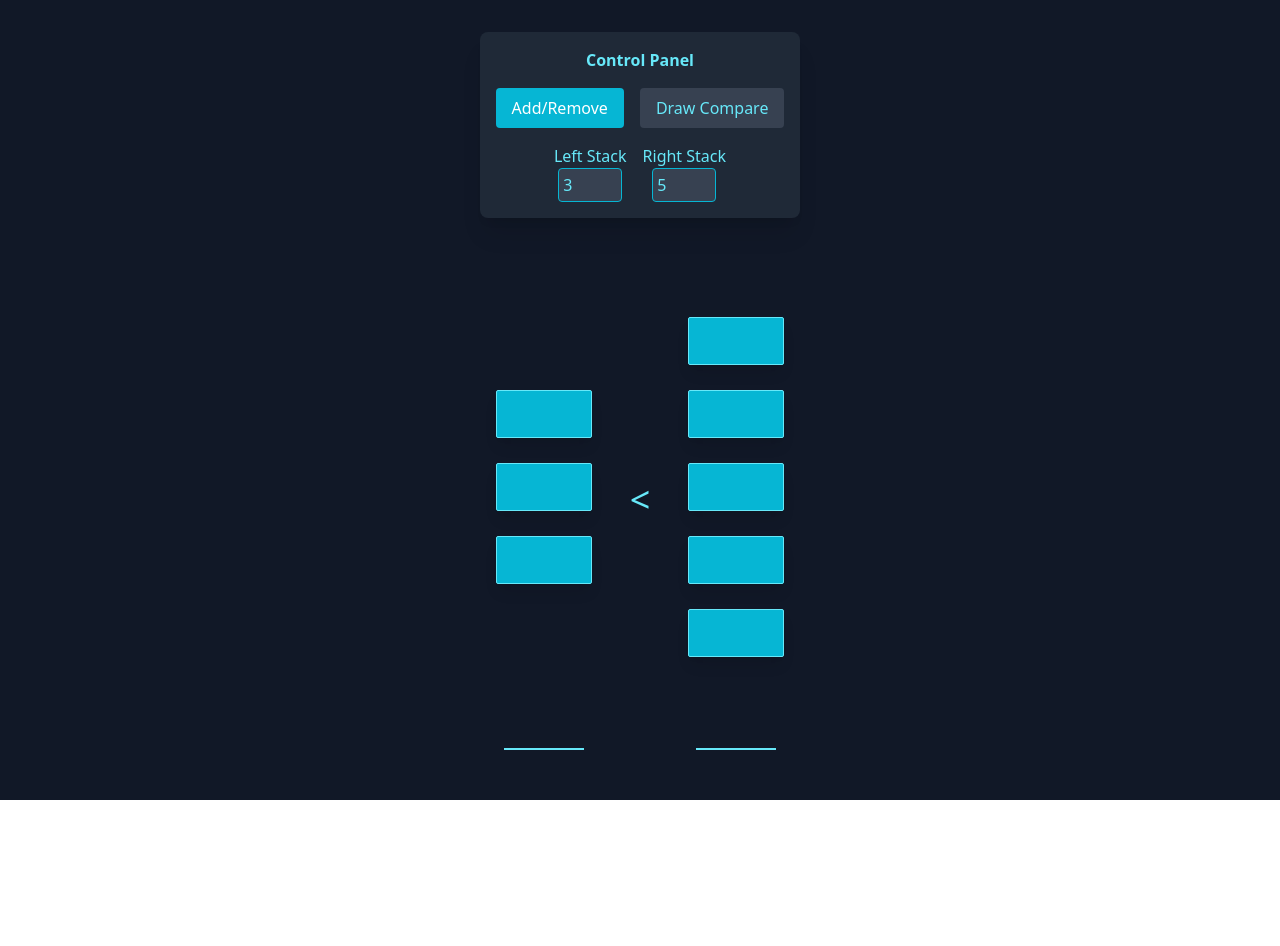
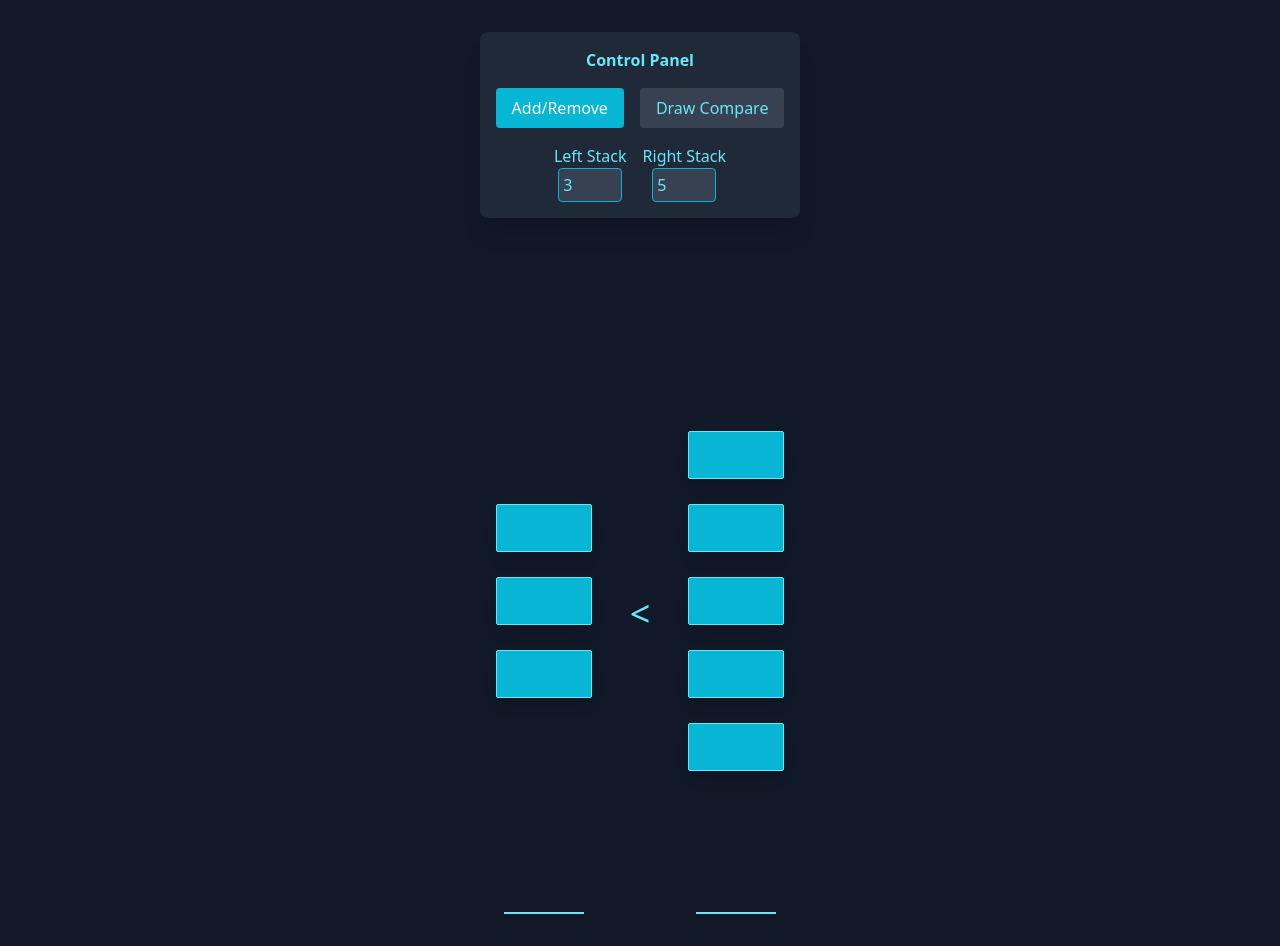
Before and after one commit to TriMPham98/synthesis-comparison-widget, a React (Vite) app: page / in a window 1280 px wide. Before the commit the page ends 800 px from the top, so only its background shows below. Built offline with nearby package versions, Linux system fonts and the light colour scheme.

Commit message:
Increase margin above stacks

```diff
--- a/src/components/ComparisonWidget.jsx
+++ b/src/components/ComparisonWidget.jsx
@@ -48,7 +48,7 @@ const ComparisonWidget = () => {
       <div
         ref={ref}
         className="flex flex-col-reverse items-center w-20 min-h-full
-                   border-b-2 border-cyan-300 mx-8 cursor-pointer" // Added cursor-pointer class
+                   border-b-2 border-cyan-300 mx-8 cursor-pointer"
         style={{
           position: "absolute",
           left: side === "left" ? "calc(33.33% - 40px)" : "auto",
@@ -144,8 +144,10 @@ const ComparisonWidget = () => {
     <div className="w-full min-h-screen bg-gray-900 p-8 relative">
       <div className="max-w-3xl mx-auto">
         <div className="flex flex-col items-center gap-8">
-          <ControlPanel />
-          <div className="w-full h-[500px] relative">
+          <div className="sticky top-4 z-50">
+            <ControlPanel />
+          </div>
+          <div className="w-full h-[600px] mt-16 relative">
             <Stack count={leftStack} side="left" />
             <Stack count={rightStack} side="right" />
             <div
```
